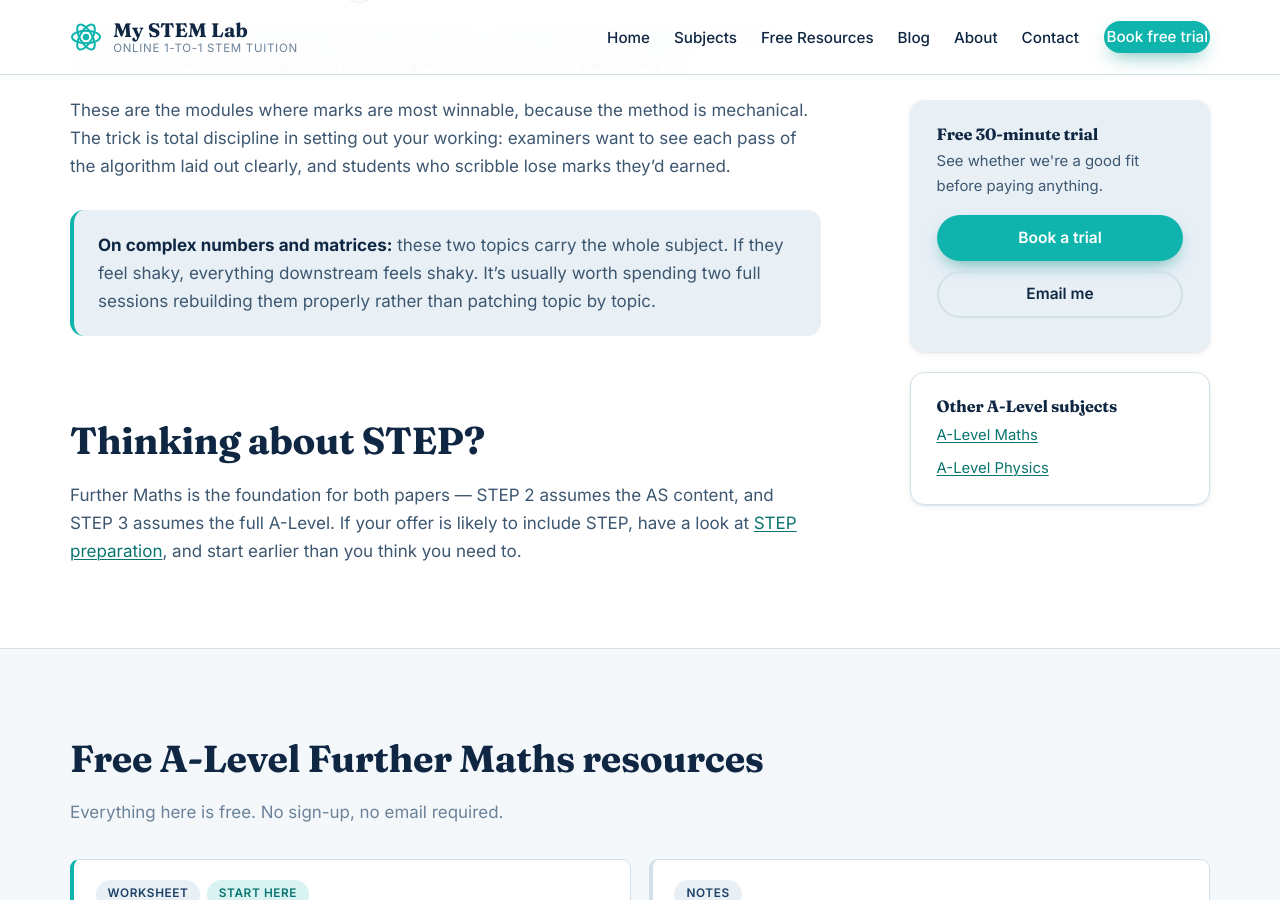
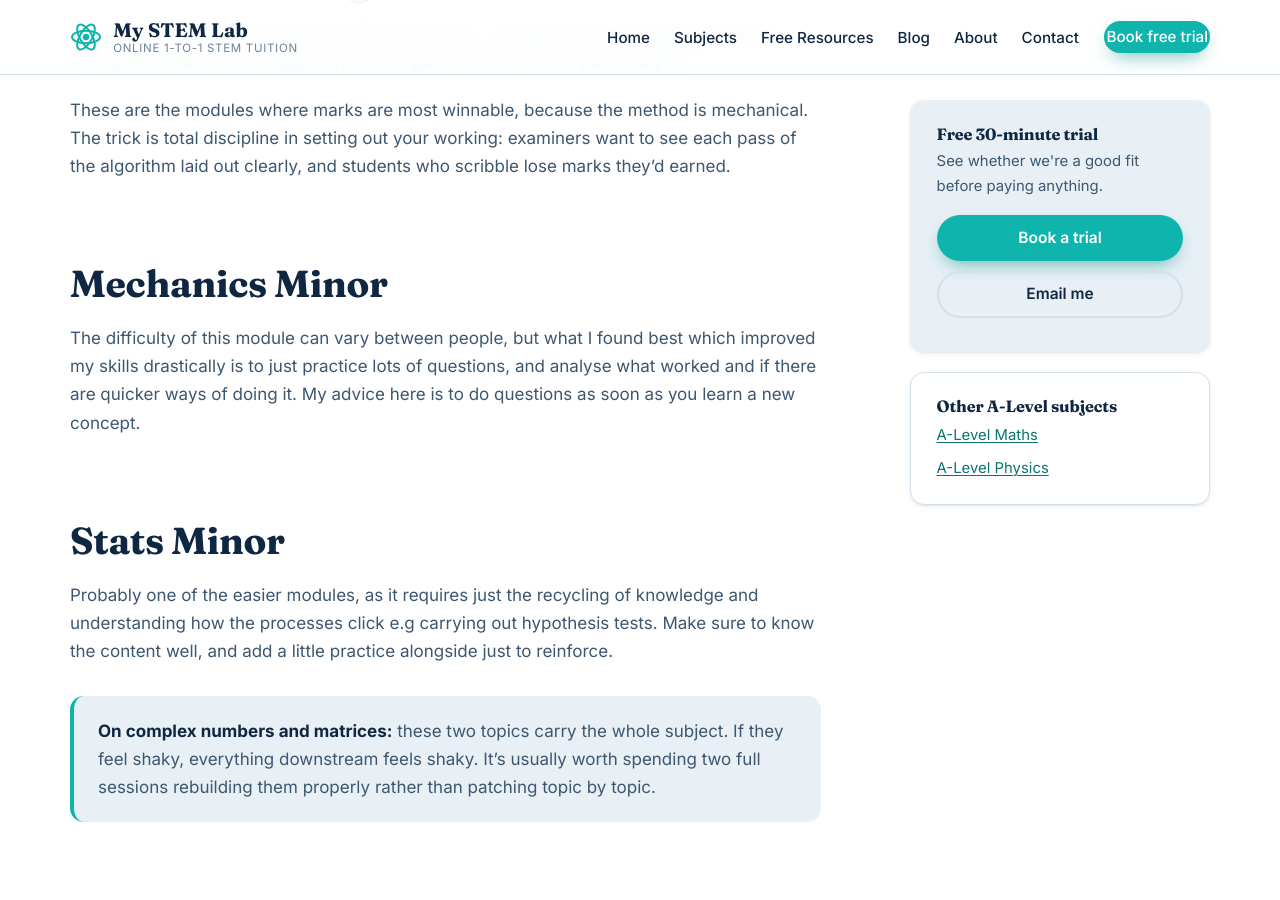
Before and after one commit to My-STEM-Lab/My-STEM-Lab.github.io, a Jekyll site: the page built from _subjects/a-level-further-maths.md, in a window 1280 px wide and 900 px high, scrolled down 1116 px. Built offline with Jekyll 4.4.1, drawn with Linux system fonts in a browser that asks for light colours.

Commit message:
Changes to description of subjects

```diff
--- a/_subjects/a-level-further-maths.md
+++ b/_subjects/a-level-further-maths.md
@@ -35,6 +35,19 @@ These are the modules where marks are most winnable, because the method is mecha
 The trick is total discipline in setting out your working: examiners want to see each pass
 of the algorithm laid out clearly, and students who scribble lose marks they'd earned.
 
+## Mechanics Minor
+
+The difficulty of this module can vary between people, but what I found best which improved
+my skills drastically is to just practice lots of questions, and analyse what worked and
+if there are quicker ways of doing it. My advice here is to do questions as soon as you
+learn a new concept.
+
+## Stats Minor
+
+Probably one of the easier modules, as it requires just the recycling of knowledge and
+understanding how the processes click e.g carrying out hypothesis tests. Make sure to know
+the content well, and add a little practice alongside just to reinforce.
+
 <div class="callout" markdown="1">
 **On complex numbers and matrices:** these two topics carry the whole subject. If they feel
 shaky, everything downstream feels shaky. It's usually worth spending two full sessions
```
Also changed, not shown: _subjects/a-level-maths.md (+1 -1 lines), _subjects/a-level-physics.md (+3 -3 lines), _subjects/esat.md (+2 -3 lines), _subjects/step.md (+5 -4 lines), _subjects/tmua.md (+3 -0 lines).
